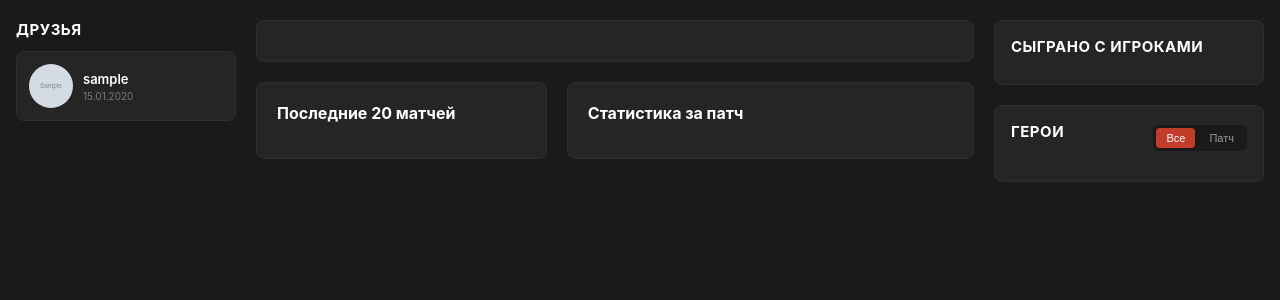
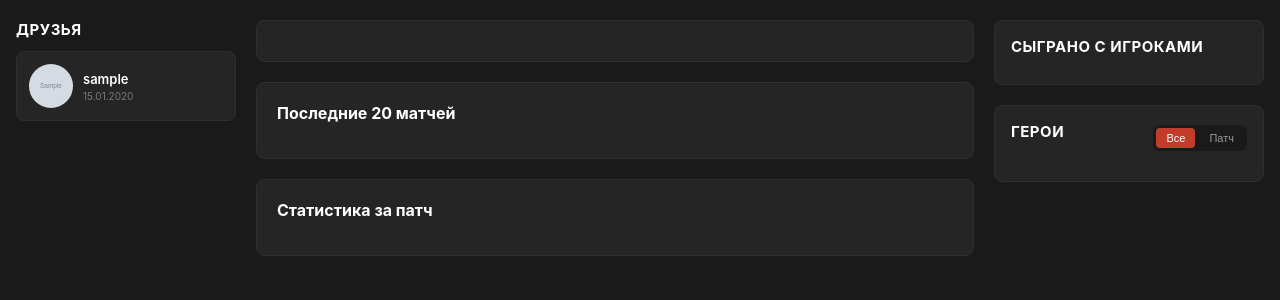
Before and after one commit to TRYPERX311/dota2stats, a FastAPI app: page / in a window 1280 px wide. Shown: the part 71-371 px from the top of the page. Run offline with FastAPI, Linux system fonts and the light colour scheme; tables that the repository leaves empty hold one stand-in row (values such as "Sample post"); grey boxes marked "Sample" are stand-in pictures.

Commit message:
Stack 20 matches and patch stats vertically

```diff
--- a/static/style.css
+++ b/static/style.css
@@ -270,12 +270,11 @@ h4 {
     font-weight: 600;
 }
 
-/* === РЯД ИЗ ДВУХ КАРТОЧЕК: 20 матчей + За патч === */
+/* === 20 матчей + За патч — друг под другом, во всю ширину === */
 .row-two {
-    display: grid;
-    grid-template-columns: 1fr 1.4fr;
+    display: flex;
+    flex-direction: column;
     gap: 20px;
-    align-items: start;
 }
 
 .row-two .card {
@@ -602,9 +601,6 @@ h4 {
     .player-layout {
         grid-template-columns: 1fr;
     }
-    .row-two {
-        grid-template-columns: 1fr;
-    }
     .profile-row {
         flex-direction: column;
         align-items: flex-start;
```
